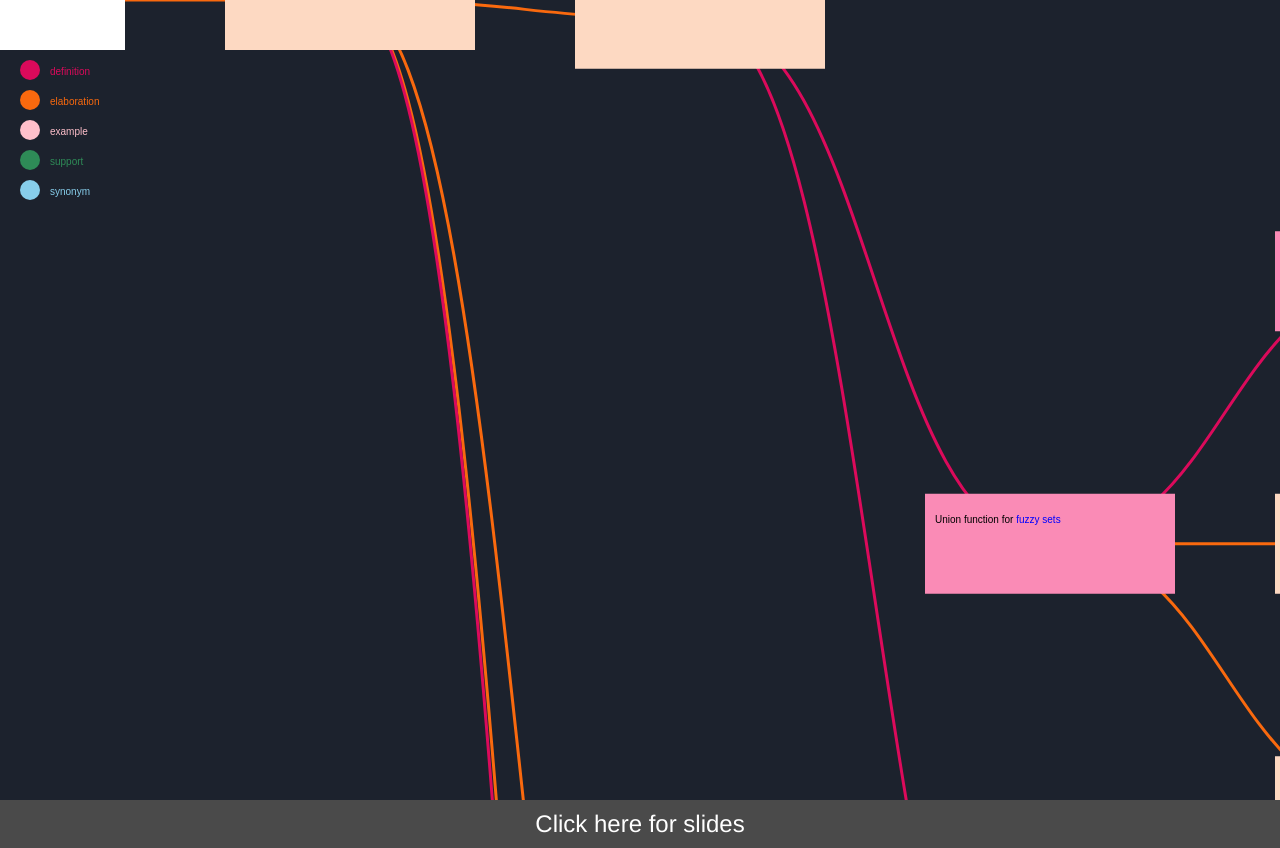
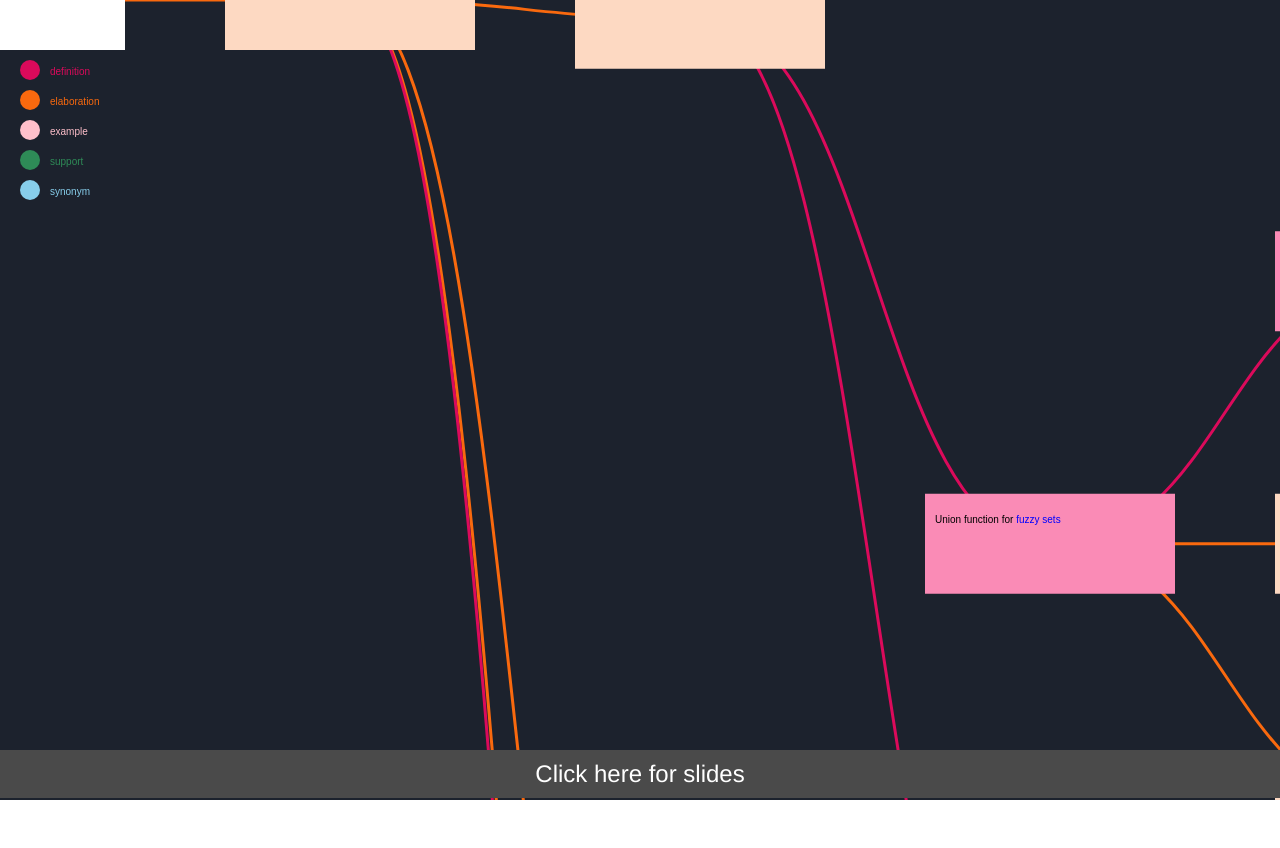
Before and after one commit to Yustynn/graphpaper, a website with bundled scripts: page index.html in a window 1280 px wide. After the commit the page ends 806 px from the top, so only its background shows below. Built offline with nearby package versions, Linux system fonts and the light colour scheme; files whose address does not match are found by name.

Commit message:
Fix for link to slides not showing up

```diff
--- a/style.css
+++ b/style.css
@@ -63,9 +63,11 @@ rect.active {
 }
 
 #link-to-slides {
+    background: #4a4a4a;
     display: flex;
     justify-content: center;
-    background: #4a4a4a;
+    position: relative;
+    top: -50px;
 }
 
 #link-to-slides a {
```
